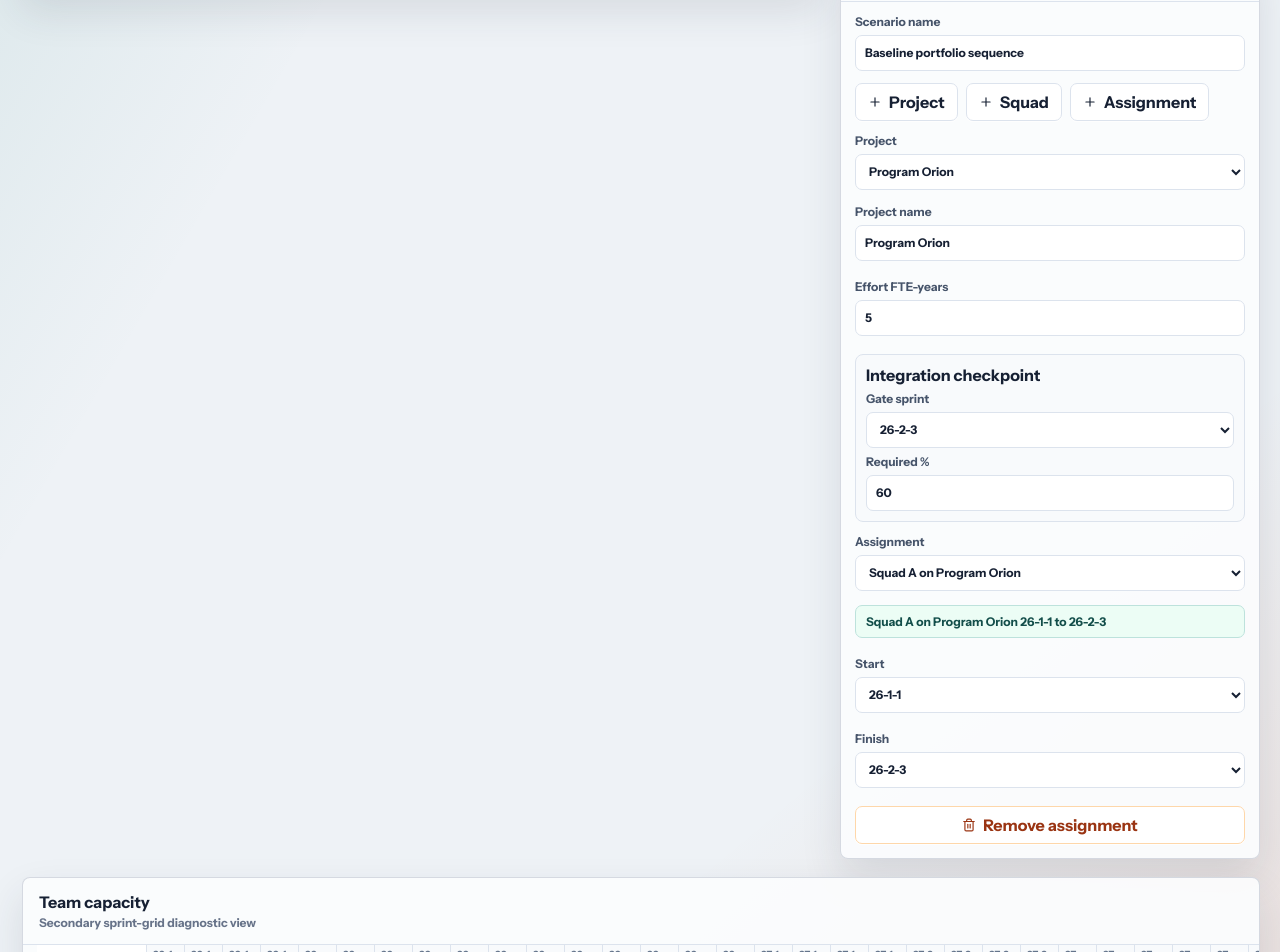
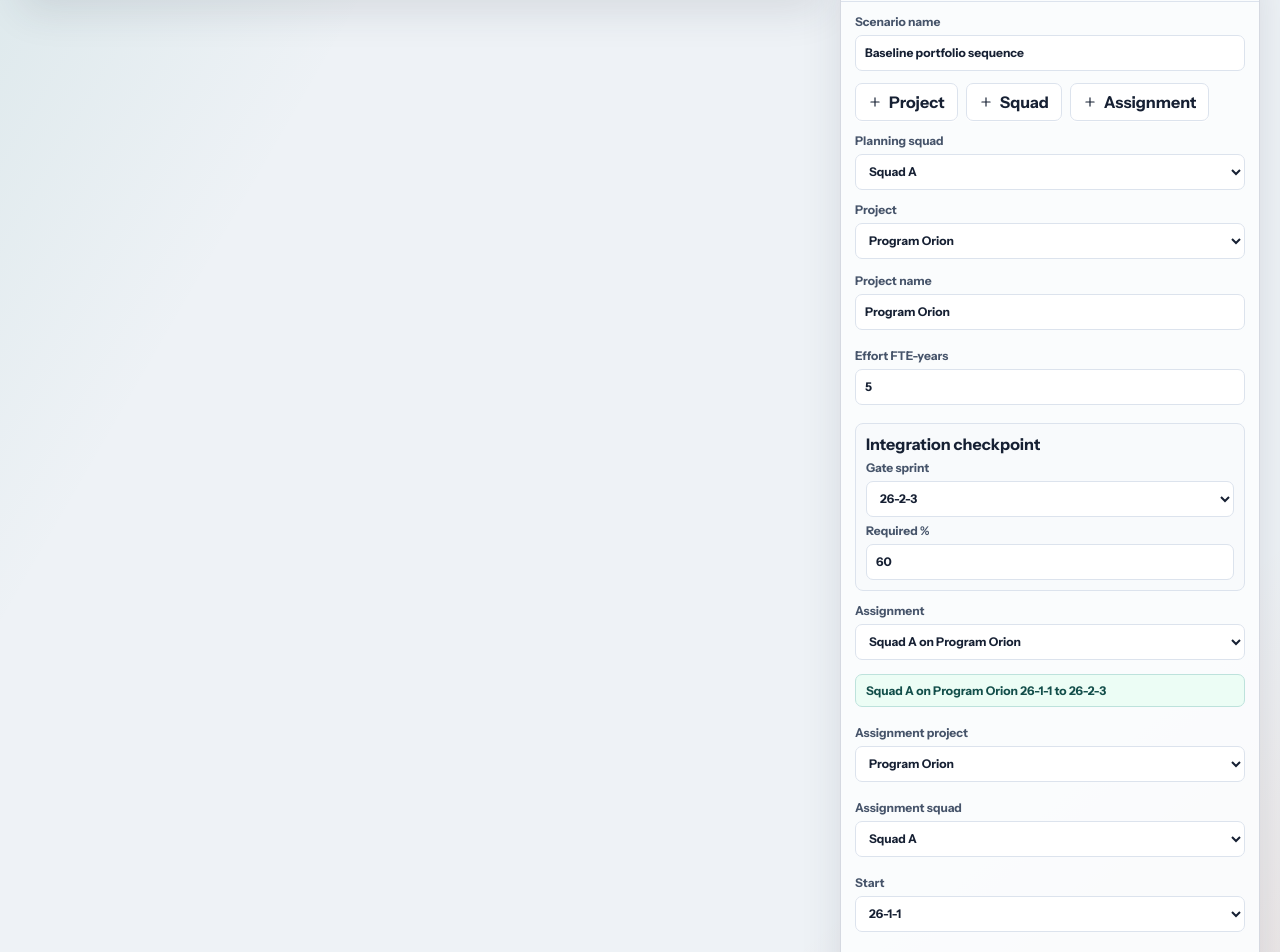
Before and after one commit to xerxesb/PortfolioPlanner, a React (Vite) app: page / in a window 1280 px wide. Shown: the part 500-1452 px from the top of the page. Built offline with nearby package versions, Linux system fonts and the light colour scheme.

Commit message:
feat: create assignments by dragging lanes

```diff
--- a/src/App.tsx
+++ b/src/App.tsx
@@ -34,7 +34,8 @@ import { sampleScenario } from "./sampleScenario";
 
 type DragMode = "move" | "start" | "finish";
 
-interface DragState {
+interface AssignmentDragState {
+  kind: "assignment";
   assignmentId: string;
   mode: DragMode;
   originX: number;
@@ -42,6 +43,16 @@ interface DragState {
   originFinish: TimeKey;
   cellWidth: number;
 }
+
+interface CreateDragState {
+  kind: "create";
+  projectId: string;
+  squadId: string;
+  originKey: TimeKey;
+  currentKey: TimeKey;
+}
+
+type DragState = AssignmentDragState | CreateDragState;
 
 const statusLabel = {
   green: "On track",
@@ -56,6 +67,9 @@ export default function App() {
   );
   const [selectedProjectId, setSelectedProjectId] = useState(
     sampleScenario.projects[0]?.id ?? "",
+  );
+  const [planningSquadId, setPlanningSquadId] = useState(
+    sampleScenario.assignments[0]?.squadId ?? sampleScenario.squads[0]?.id ?? "",
   );
   const [importError, setImportError] = useState("");
   const [drag, setDrag] = useState<DragState | null>(null);
@@ -157,9 +171,12 @@ export default function App() {
     const track = board.querySelector<HTMLElement>(".project-track");
     if (!track) return;
     event.preventDefault();
-    event.currentTarget.setPointerCapture(event.pointerId);
+    event.stopPropagation();
+    event.currentTarget.setPointerCapture?.(event.pointerId);
     setSelectedAssignmentId(assignment.id);
+    setPlanningSquadId(assignment.squadId);
     setDrag({
+      kind: "assignment",
       assignmentId: assignment.id,
       mode,
       originX: event.clientX,
@@ -169,8 +186,35 @@ export default function App() {
     });
   }
 
+  function startCreateDrag(event: PointerEvent<HTMLElement>, projectId: string) {
+    if (!planningSquadId || event.target !== event.currentTarget) return;
+    event.preventDefault();
+    event.currentTarget.setPointerCapture?.(event.pointerId);
+    const key = pointerTimeKey(event, event.currentTarget, timeline);
+    setSelectedProjectId(projectId);
+    setDrag({
+      kind: "create",
+      projectId,
+      squadId: planningSquadId,
+      originKey: key,
+      currentKey: key,
+    });
+  }
+
   function continueDrag(event: PointerEvent<HTMLDivElement>) {
     if (!drag) return;
+    if (drag.kind === "create") {
+      const target = document.querySelector<HTMLElement>(
+        `[data-testid="track-${drag.projectId}"]`,
+      );
+      if (!target) return;
+      setDrag({
+        ...drag,
+        currentKey: pointerTimeKey(event, target, timeline),
+      });
+      return;
+    }
+
     const offset = Math.round((event.clientX - drag.originX) / drag.cellWidth);
     const assignment = scenario.assignments.find(
       (candidate) => candidate.id === drag.assignmentId,
@@ -203,9 +247,34 @@ export default function App() {
     }
   }
 
+  function completeDrag() {
+    if (drag?.kind === "create") {
+      const [startKey, finishKey] = sortTimeKeys(drag.originKey, drag.currentKey);
+      const id = `assignment-${Date.now()}`;
+      updateScenario((current) => ({
+        ...current,
+        assignments: [
+          ...current.assignments,
+          {
+            id,
+            projectId: drag.projectId,
+            squadId: drag.squadId,
+            startKey,
+            finishKey,
+          },
+        ],
+      }));
+      setSelectedAssignmentId(id);
+      setSelectedProjectId(drag.projectId);
+    }
+    setDrag(null);
+  }
+
   function addAssignment() {
     const project = scenario.projects[0];
-    const squad = scenario.squads[0];
+    const squad =
+      scenario.squads.find((candidate) => candidate.id === planningSquadId) ??
+      scenario.squads[0];
     if (!project || !squad) return;
     const id = `assignment-${Date.now()}`;
     updateScenario((current) => ({
@@ -305,7 +374,7 @@ export default function App() {
   }
 
   return (
-    <main className="app-shell" onPointerMove={continueDrag} onPointerUp={() => setDrag(null)}>
+    <main className="app-shell" onPointerMove={continueDrag} onPointerUp={completeDrag}>
       <header className="app-topbar">
         <div>
           <p className="eyebrow">Portfolio feasibility</p>
@@ -350,6 +419,8 @@ export default function App() {
                 onSelectAssignment={setSelectedAssignmentId}
                 onAssignmentPointerDown={startDrag}
                 onAssignmentKeyDown={handleAssignmentKeyDown}
+                onTrackPointerDown={startCreateDrag}
+                pendingCreate={drag?.kind === "create" ? drag : null}
               />
             ))}
           </div>
@@ -361,6 +432,7 @@ export default function App() {
             scenario={scenario}
             selectedAssignment={selectedAssignment}
             selectedProject={selectedProject}
+            planningSquadId={planningSquadId}
             timeline={timeline}
             onScenarioNameChange={(name) =>
               updateScenario((current) => ({
@@ -370,6 +442,7 @@ export default function App() {
             }
             onSelectAssignment={setSelectedAssignmentId}
             onSelectProject={setSelectedProjectId}
+            onSelectPlanningSquad={setPlanningSquadId}
             onAssignmentChange={updateAssignment}
             onProjectChange={(projectId, patch) =>
               updateScenario((current) => ({
@@ -450,6 +523,8 @@ function ProjectLane({
   onSelectAssignment,
   onAssignmentPointerDown,
   onAssignmentKeyDown,
+  onTrackPointerDown,
+  pendingCreate,
 }: {
   project: Project;
   scenario: ScenarioFileV1;
@@ -463,6 +538,8 @@ function ProjectLane({
     mode: DragMode,
   ) => void;
   onAssignmentKeyDown: (event: KeyboardEvent<HTMLButtonElement>, assignmentId: string) => void;
+  onTrackPointerDown: (event: PointerEvent<HTMLElement>, projectId: string) => void;
+  pendingCreate: CreateDragState | null;
 }) {
   const projectAssignments = scenario.assignments.filter(
     (assignment) => assignment.projectId === project.id,
@@ -478,7 +555,11 @@ function ProjectLane({
         <span>{project.name}</span>
         <small>{project.effortFteYears} FTE-years</small>
       </button>
-      <div className="project-track">
+      <div
+        className="project-track"
+        data-testid={`track-${project.id}`}
+        onPointerDown={(event) => onTrackPointerDown(event, project.id)}
+      >
         {projectAssignments.map((assignment) => {
           const squad = scenario.squads.find((candidate) => candidate.id === assignment.squadId);
           const start = timeline.indexOf(assignment.startKey);
@@ -527,6 +608,18 @@ function ProjectLane({
             key={milestone.id}
           />
         ))}
+        {pendingCreate?.projectId === project.id ? (
+          <div
+            className="assignment-bar assignment-preview"
+            style={previewBarStyle(pendingCreate, timeline, scenario)}
+          >
+            <span className="bar-handle" />
+            <span className="assignment-name">
+              {scenario.squads.find((squad) => squad.id === pendingCreate.squadId)?.name}
+            </span>
+            <span className="bar-handle" />
+          </div>
+        ) : null}
       </div>
     </>
   );
@@ -585,10 +678,12 @@ function EditorPanel({
   scenario,
   selectedAssignment,
   selectedProject,
+  planningSquadId,
   timeline,
   onScenarioNameChange,
   onSelectAssignment,
   onSelectProject,
+  onSelectPlanningSquad,
   onAssignmentChange,
   onProjectChange,
   onMilestoneChange,
@@ -600,10 +695,12 @@ function EditorPanel({
   scenario: ScenarioFileV1;
   selectedAssignment?: Assignment;
   selectedProject?: Project;
+  planningSquadId: string;
   timeline: TimeKey[];
   onScenarioNameChange: (name: string) => void;
   onSelectAssignment: (id: string) => void;
   onSelectProject: (id: string) => void;
+  onSelectPlanningSquad: (id: string) => void;
   onAssignmentChange: (
     assignmentId: string,
     patch: Partial<Pick<Assignment, "startKey" | "finishKey" | "projectId" | "squadId">>,
@@ -648,6 +745,15 @@ function EditorPanel({
           Assignment
         </button>
       </div>
+
+      <label>
+        Planning squad
+        <select value={planningSquadId} onChange={(event) => onSelectPlanningSquad(event.target.value)}>
+          {scenario.squads.map((squad) => (
+            <option value={squad.id} key={squad.id}>{squad.name}</option>
+          ))}
+        </select>
+      </label>
 
       <label>
         Project
@@ -736,6 +842,37 @@ function EditorPanel({
           <p className="selected-range">
             {assignmentLabel(scenario, selectedAssignment)} {selectedAssignment.startKey} to {selectedAssignment.finishKey}
           </p>
+          <label>
+            Assignment project
+            <select
+              value={selectedAssignment.projectId}
+              onChange={(event) =>
+                onAssignmentChange(selectedAssignment.id, {
+                  projectId: event.target.value,
+                })
+              }
+            >
+              {scenario.projects.map((project) => (
+                <option value={project.id} key={project.id}>{project.name}</option>
+              ))}
+            </select>
+          </label>
+          <label>
+            Assignment squad
+            <select
+              value={selectedAssignment.squadId}
+              onChange={(event) => {
+                onAssignmentChange(selectedAssignment.id, {
+                  squadId: event.target.value,
+                });
+                onSelectPlanningSquad(event.target.value);
+              }}
+            >
+              {scenario.squads.map((squad) => (
+                <option value={squad.id} key={squad.id}>{squad.name}</option>
+              ))}
+            </select>
+          </label>
           <label>
             Start
             <select
@@ -843,6 +980,43 @@ function clampToTimeline(key: TimeKey, timeline: TimeKey[]): TimeKey {
   return key;
 }
 
+function pointerTimeKey(
+  event: Pick<PointerEvent<HTMLElement>, "clientX">,
+  target: HTMLElement,
+  timeline: TimeKey[],
+): TimeKey {
+  const rect = target.getBoundingClientRect();
+  const cellWidth = rect.width / timeline.length;
+  const clientX = Number.isFinite(event.clientX) ? event.clientX : rect.left;
+  const rawIndex = cellWidth > 0 ? Math.floor((clientX - rect.left) / cellWidth) : 0;
+  const safeIndex = Number.isFinite(rawIndex) ? rawIndex : 0;
+  const clampedIndex = Math.min(Math.max(safeIndex, 0), timeline.length - 1);
+  return timeline[clampedIndex];
+}
+
+function sortTimeKeys(a: TimeKey, b: TimeKey): [TimeKey, TimeKey] {
+  return compareTimeKeys(a, b) <= 0 ? [a, b] : [b, a];
+}
+
+function previewBarStyle(
+  pendingCreate: CreateDragState,
+  timeline: TimeKey[],
+  scenario: ScenarioFileV1,
+): React.CSSProperties {
+  const [startKey, finishKey] = sortTimeKeys(
+    pendingCreate.originKey,
+    pendingCreate.currentKey,
+  );
+  const start = timeline.indexOf(startKey);
+  const finish = timeline.indexOf(finishKey);
+  const squad = scenario.squads.find((candidate) => candidate.id === pendingCreate.squadId);
+
+  return {
+    gridColumn: `${start + 1} / span ${finish - start + 1}`,
+    backgroundColor: squad?.color,
+  };
+}
+
 function assignmentLabel(scenario: ScenarioFileV1, assignment: Assignment): string {
   const project = scenario.projects.find((candidate) => candidate.id === assignment.projectId);
   const squad = scenario.squads.find((candidate) => candidate.id === assignment.squadId);
```
Also changed, not shown: 1 other file (tests, documents, lock files or other folders).
